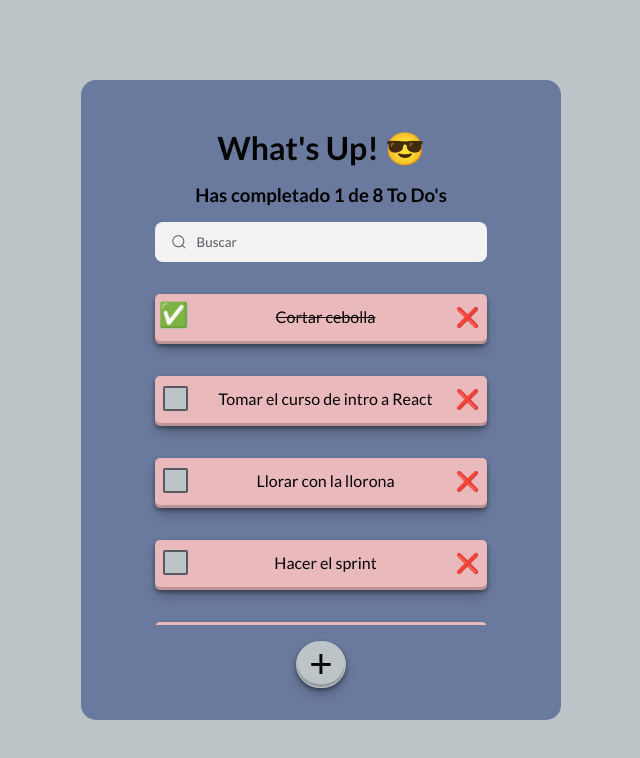
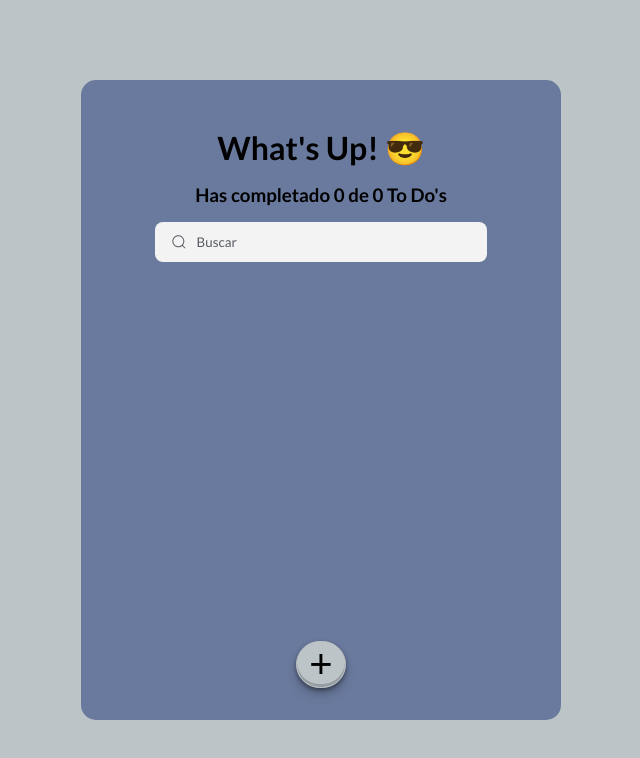
Before and after one commit to VivianaS14/curso-intro-react, a React (Create React App) app: page / in a window 1280 px wide. Shown: the top 758 px of the page, without its empty margins (319-959 px from the left). Built offline with nearby package versions, Linux system fonts and the light colour scheme.

Commit message:
Guardando todos en el localstorage

```diff
--- a/src/App.js
+++ b/src/App.js
@@ -1,8 +1,8 @@
 import React, { useState } from "react";
-import { AppUI } from "./AppUI";
+import { AppUI } from "./components/AppUI";
 
 //Lista falsa de TODOs
-const defaultTodos = [
+/* const defaultTodos = [
   { text: 'Cortar cebolla', completed: true },
   { text: 'Tomar el curso de intro a React', completed: false },
   { text: 'Llorar con la llorona', completed: false },
@@ -11,11 +11,27 @@ const defaultTodos = [
   { text: 'Jugar los sims', completed: false },
   { text: 'Lavar la loza', completed: false },
   { text: 'LALALAL', completed: false },
-]
+] */
 
 function App() {
+  //Traer todos del local storage
+  const localStorageTodos = localStorage.getItem('TODOS_V1');
+  let parsedTodos;
+
+  //si localstorage es nulo o vacio
+  if (!localStorageTodos) {
+    //crea un array vacio
+    localStorage.setItem('TODOS_V1', JSON.stringify([]));
+    parsedTodos = [];
+  } else {
+    //parse los todos del local
+    parsedTodos = JSON.parse(localStorageTodos);
+  }
+
+
+
   //Estado para el array de objetos todo
-  const [todos, setTodos] = useState(defaultTodos);
+  const [todos, setTodos] = useState(parsedTodos);
 
   //Estado para TodoSearch
   const [searchValue, setSearchValue] = useState("");
@@ -36,6 +52,13 @@ function App() {
   const completedTodos = todos.filter(todo => todo.completed).length;
   const totalTodos = todos.length;
 
+  //Guardar los cambios al localstorage y renderizar de nuevo
+  const saveTodos = (newTodos) => {
+    const stringifiedTodos = JSON.stringify(newTodos);
+    localStorage.setItem('TODOS_V1', stringifiedTodos);
+    setTodos(newTodos);
+  }
+
   //Completar todos
   const completeTodo = (text) => {
     //Copia exacta de el array todos
@@ -43,7 +66,7 @@ function App() {
     const todoIndex = todos.findIndex(todo => todo.text === text);
     newTodos[todoIndex].completed = !newTodos[todoIndex].completed;
     //Rerender de los componentes, recibe el nuevo objeto modificado en la propiedad complete
-    setTodos(newTodos);
+    saveTodos(newTodos);
   }
 
   //Eliminar todos
@@ -53,7 +76,7 @@ function App() {
     const todoIndex = todos.findIndex(todo => todo.text === text);
     newTodos.splice(todoIndex, 1);
     //Rerender de los componentes, recibe el nuevo objeto modificado en la propiedad complete
-    setTodos(newTodos);
+    saveTodos(newTodos);
   }
 
   return (
```
Also changed, not shown: src/components/AppUI.jsx (renamed from src/AppUI.js, +5 -5 lines).
